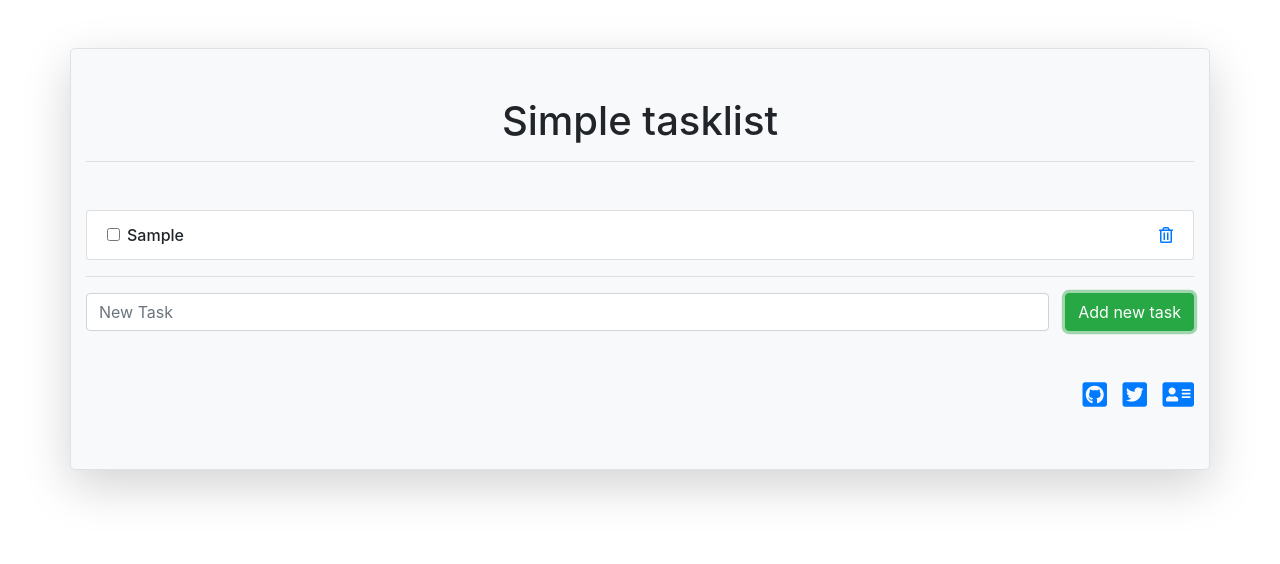
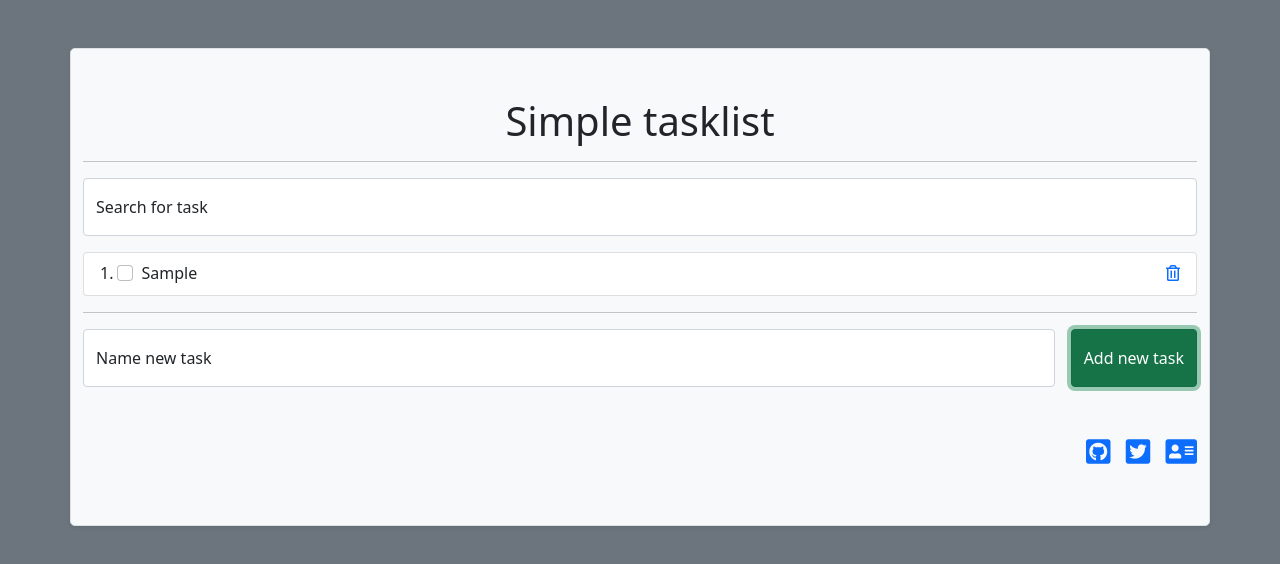
Before and after one commit to ynn1k/simple-js-tasklist, a website built with Parcel: page src/index.html in a window 1280 px wide. Both pictures are taken after typing "Sample" into the empty fields and a click on the input "Add new task". Built offline with nearby package versions, Linux system fonts and the light colour scheme.

Commit message:
update parcel and bootstrap; small design changes

```diff
--- a/src/index.html
+++ b/src/index.html
@@ -9,27 +9,35 @@
 
     <title>Tasklist</title>
 </head>
-<body>
+<body class="bg-secondary">
     <div class="container">
         <div class="row">
-            <div class="col-12 shadow-lg my-5 py-5 bg-light border rounded-lg">
+            <div class="col-12 shadow-sm my-5 py-5 bg-light border rounded-3">
                 <h1 class="text-center">Simple tasklist</h1>
                 <hr>
-                <div class="filter-wrapper">
+
+                <div class="form-floating">
+                    <input type="text" name="filter" id="filter" class="form-control" placeholder="filter">
                     <label for="filter">Search for task</label>
-                    <input type="text" name="filter" id="filter" class="form-control" placeholder="filter">
                 </div>
-                <ul class="list-group tasklist mt-5 mb-3"></ul>
-                <a href="#" class="btn btn-danger clear-tasks mb-5">Clear tasks</a>
+
+                <ol class="list-group list-group-numbered mt-3 mb-3 tasklist"></ol>
+
+                <a href="#" class="btn btn-sm btn-outline-danger clear-tasks">Clear tasks</a>
                 <hr>
-                <form id="task-form" class="form-inline">
-                    <input type="text" name="task" id="task" class="form-control flex-fill mr-3" placeholder="New Task">
+
+                <form id="task-form" class="d-flex">
+                    <div class="form-floating d-flex flex-fill">
+                        <input type="text" name="task" id="task" class="form-control me-3" placeholder="New Task">
+                        <label for="task">Name new task</label>
+                    </div>
                     <input type="submit" class="btn btn-success" value="Add new task">
                 </form>
+
                 <div class="author-wrapper mt-5 d-flex">
-                    <h3 class="ml-auto">
-                        <a href="https://github.com/ynn1k" target="_blank" class="mr-2"><i class="fab fa-github-square"></i></a>
-                        <a href="https://twitter.com/ynn1k" target="_blank" class="mr-2"><i class="fab fa-twitter-square"></i></a>
+                    <h3 class="ms-auto">
+                        <a href="https://github.com/ynn1k" target="_blank" class="me-2"><i class="fab fa-github-square"></i></a>
+                        <a href="https://twitter.com/ynn1k" target="_blank" class="me-2"><i class="fab fa-twitter-square"></i></a>
                         <a href="https://hewlik.de" target="_blank"><i class="fas fa-address-card"></i></a>
                     </h3>
                 </div>
@@ -37,9 +45,9 @@
         </div>
     </div>
 
-    <script src="js/script.js"></script>
+    <script type="module" src="js/script.js"></script>
     <link rel="stylesheet" href="css/style.scss">
-    <link rel="stylesheet" href="https://stackpath.bootstrapcdn.com/bootstrap/4.3.1/css/bootstrap.min.css">
+    <link rel="stylesheet" href="https://cdn.jsdelivr.net/npm/bootstrap@5.1.3/dist/css/bootstrap.min.css">
     <link rel="stylesheet" href="https://use.fontawesome.com/releases/v5.7.2/css/all.css">
 </body>
 </html>
--- a/src/js/script.js
+++ b/src/js/script.js
@@ -4,6 +4,7 @@ const tasklist = document.querySelector(".tasklist");
 const clearTasks = document.querySelector(".clear-tasks");
 const filter = document.querySelector("#filter");
 const taskInput = document.querySelector("#task");
+
 //app vars
 let tasks = [];
 let completed = [];
@@ -29,12 +30,12 @@ class Tasklist {
         let checked;
         if(completed.indexOf(task) > -1){checked = "checked"}
         const markup = `
-                <li class="d-flex list-group-item task">
-                    <div class="form-check">
+                <li class="d-flex list-group-item list-group-item-action task">
+                    <div class="form-check ms-1">
                         <input type="checkbox" ${checked} class="form-check-input" id="${task}">
                         <label class="form-check-label" for="${task}">${task}</label>
                     </div>
-                    <a href="#" class="ml-auto delete-task">
+                    <a href="#" class="ms-auto delete-task">
                         <i class="far fa-trash-alt"></i>
                     </a>
                 </li>`;
@@ -106,7 +107,7 @@ class Tasklist {
 
     static filter(e) {
         if(tasks.length > 1) {
-            document.querySelector('.clear-tasks').style.display = 'block';
+            document.querySelector('.clear-tasks').style.display = 'inline-block';
             document.querySelector('.filter-wrapper').style.display = 'block';
         } else {
             document.querySelector('.clear-tasks').style.display = 'none';
@@ -134,9 +135,8 @@ tasklist.addEventListener("mouseup", Tasklist.complete);
 clearTasks.addEventListener("click", Tasklist.deleteAll);
 filter.addEventListener("keyup", Tasklist.filter);
 
-//parcel hot reload
 if (module.hot) {
-	module.hot.dispose(function () {
-		window.location.reload();
-	});
+    module.hot.dispose(function () {
+        window.location.reload();
+    });
 }
```
Also changed, not shown: package.json (+13 -13 lines), 3 other files.
